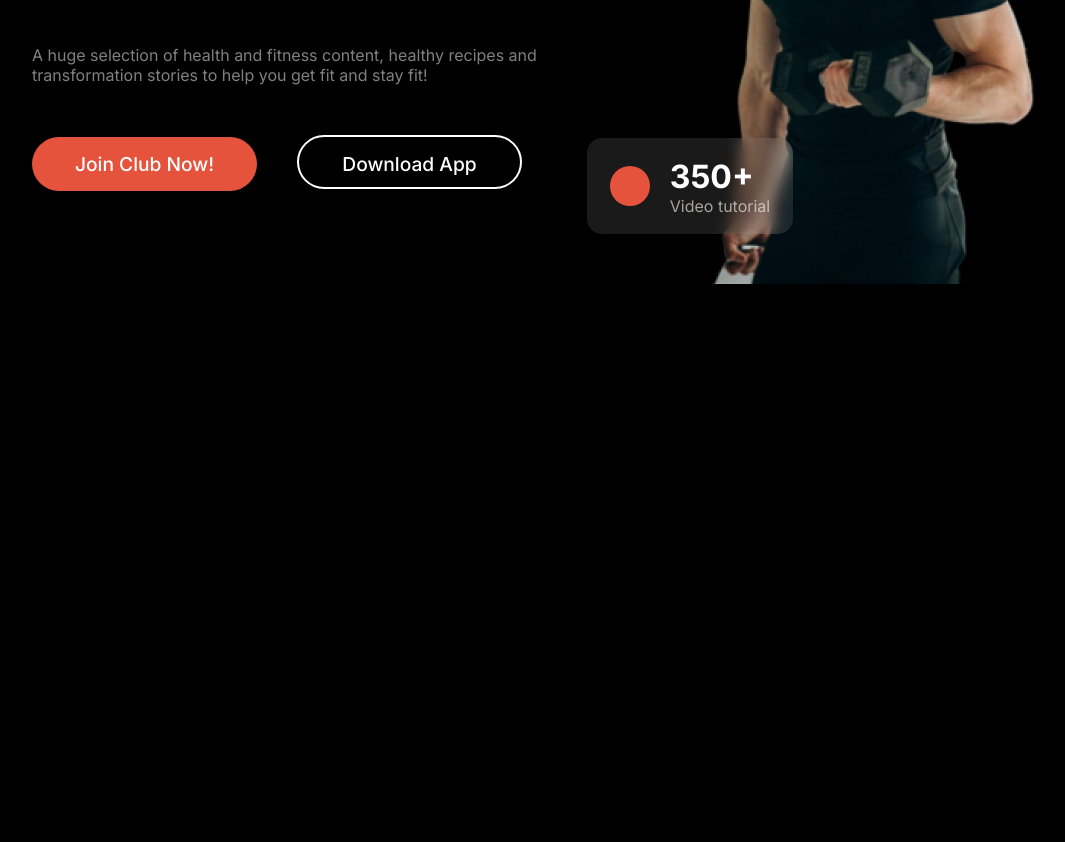
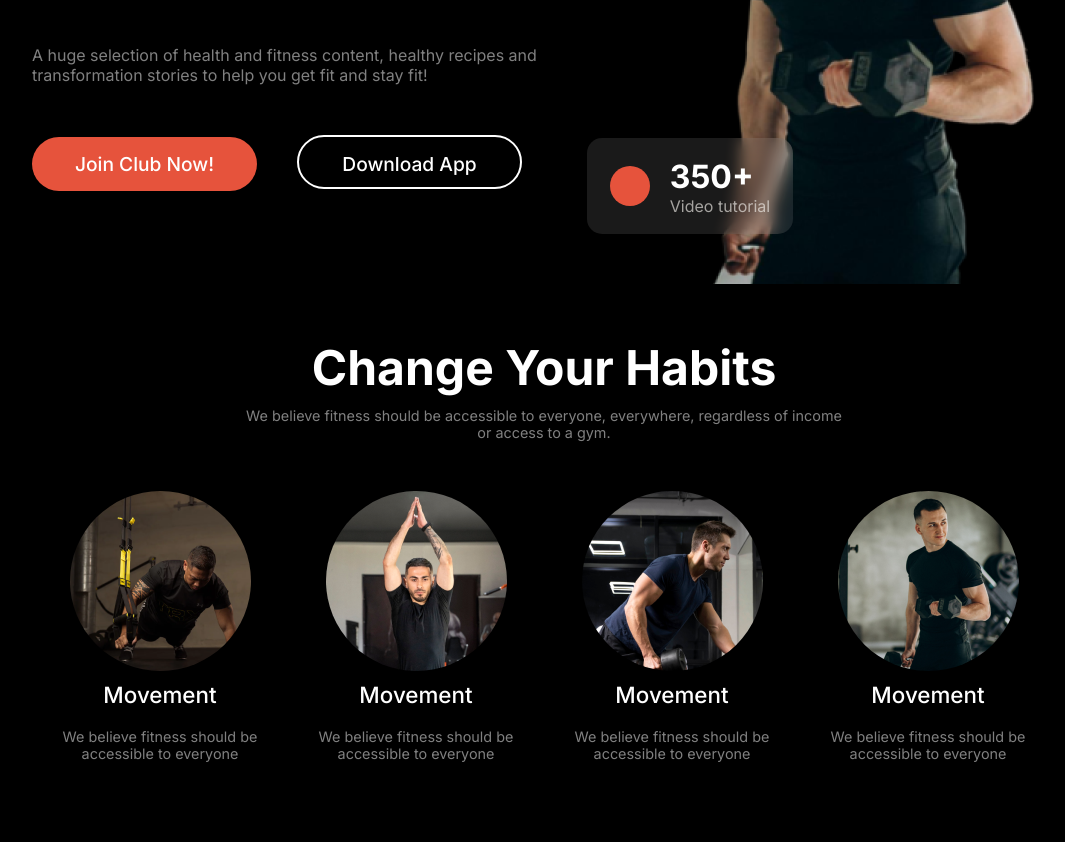
Before and after one commit to jyoti-prokash/Assignment-2, a plain HTML site: page index.html in a window 1280 px wide. Shown: the part 432-1274 px from the top of the page, without its empty margins (96-1161 px from the left). Before the commit the page ends 800 px from the top, so only its background shows below. Drawn offline with Linux system fonts and the light colour scheme.

Commit message:
added main content

```diff
--- a/index.html
+++ b/index.html
@@ -46,9 +46,35 @@
             </div>
         </div>
     </header>
-
     <main>
-
+            <section>
+                    <div class="habit-section">
+                        <h1 class="habit-title">Change Your Habits</h1>
+                        <p class="habit-description">We believe fitness should be accessible to everyone, everywhere, regardless of income <br> or access to a gym.</p>
+                    </div>
+                    <div class="habit-img">
+                        <div class="habit-content">
+                            <img src="images/image 3.png" alt="">
+                            <h2>Movement</h2>
+                            <p>We believe fitness should be accessible to everyone</p>
+                        </div>
+                        <div class="habit-content">
+                            <img src="images/image 2.png" alt="">
+                            <h2>Movement</h2>
+                            <p>We believe fitness should be accessible to everyone</p>
+                        </div>
+                        <div class="habit-content">
+                            <img src="images/image 4.png" alt="">
+                            <h2>Movement</h2>
+                            <p>We believe fitness should be accessible to everyone</p>
+                        </div>
+                        <div class="habit-content">
+                            <img src="images/image 5.png" alt="">
+                            <h2>Movement</h2>
+                            <p>We believe fitness should be accessible to everyone</p>
+                        </div>
+                    </div>
+            </section>
     </main>
 </body>
 </html>
--- a/styles/mediaquery.css
+++ b/styles/mediaquery.css
@@ -1,7 +1,6 @@
 @media screen and (max-width: 576px) {
     .nav-bar{
         flex-direction: column;
-
     }
     .nav-bar ul{
         display: none;
--- a/styles/style.css
+++ b/styles/style.css
@@ -152,3 +152,50 @@ height: 46px;
 }
 
 /* change your habit section */
+main{
+    width: 80%;
+    margin: 0 auto;
+}
+.habit-section{
+    color: white;
+    margin: 50px;
+    text-align: center;
+}
+.habit-title{
+    font-size: 3rem;
+    margin-bottom: 10px;
+}
+.habit-description{
+    font-size: 0.90rem;
+    color: rgba(255, 255, 255, 0.5);
+    margin: 10px;
+}
+.habit-img{
+    display: grid;
+    grid-template-columns: repeat(4, 1fr);
+    /* justify-content: space-around; */
+    margin: 0 auto;
+}
+.habit-content{
+color: white;
+display: flex;
+flex-direction: column;
+justify-content: center;
+align-items: center;
+text-align: center;
+margin-bottom: 70px;
+}
+.habit-content p{
+    font-size: 0.90rem;
+    color: rgba(255, 255, 255, 0.5);
+    margin: 10px;
+}
+.habit-content h2{
+    font-size: 1.40rem;
+    font-weight: 500;
+    margin: 10px;
+}
+.habit-img img{
+    border-radius: 50%;
+
+}
```
